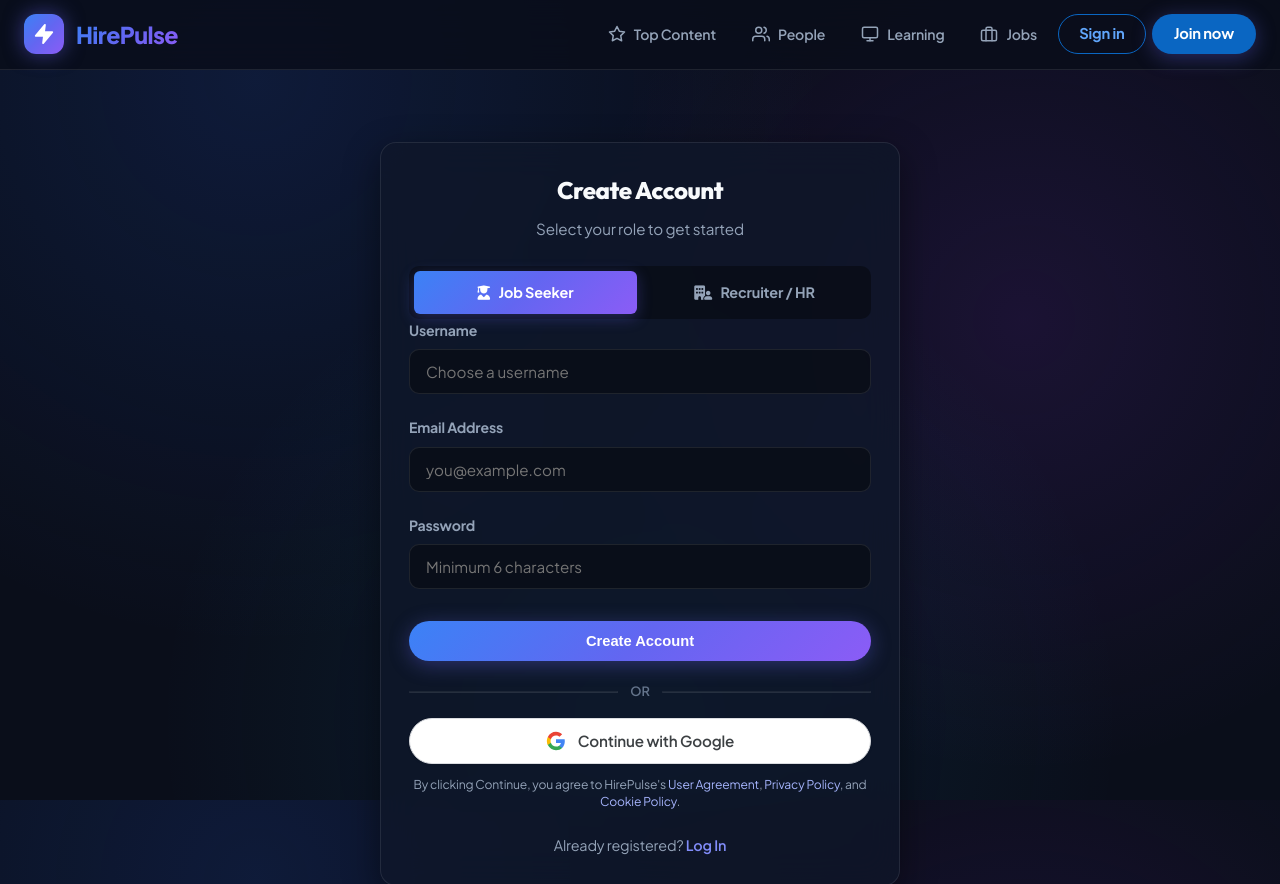
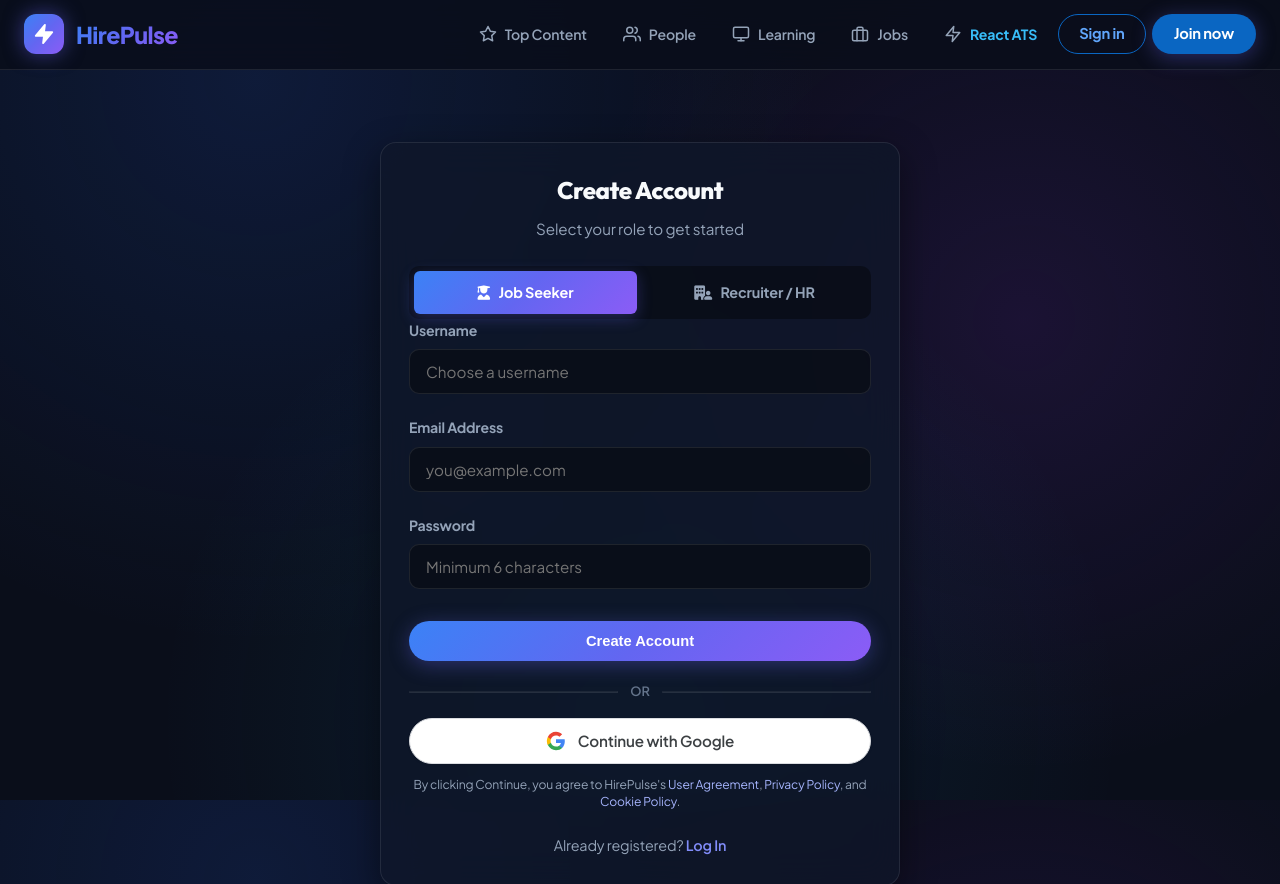
Before and after one commit to Nivedreddy6/Flask, a Flask app: page /register in a window 1280 px wide. Shown: the top 884 px of the page. Run offline with Flask 3, Linux system fonts and the light colour scheme.

Commit message:
Set Flask HirePulse web application as primary root site with React ATS at /react

```diff
--- a/backend/app.py
+++ b/backend/app.py
@@ -147,9 +147,10 @@
         return send_from_directory(assets_dir, filename)
     abort(404)
 
-@app.route('/index.html')
-def serve_index_html():
-    if os.path.exists(os.path.join(FRONTEND_DIST, 'index.html')):
+@app.route('/react', defaults={'path': ''})
+@app.route('/react/<path:path>')
+def serve_react_spa(path):
+    if FRONTEND_DIST and os.path.exists(os.path.join(FRONTEND_DIST, 'index.html')):
         return send_from_directory(FRONTEND_DIST, 'index.html')
     return redirect(url_for('index'))
 
@@ -159,16 +160,8 @@
 
 @app.route('/')
 def index():
-    if os.path.exists(os.path.join(FRONTEND_DIST, 'index.html')):
-        return send_from_directory(FRONTEND_DIST, 'index.html')
     recent_jobs = JobPosting.query.filter_by(status='Active').order_by(JobPosting.created_at.desc()).limit(6).all()
     return render_template('index.html', recent_jobs=recent_jobs)
-
-@app.route('/applications')
-def spa_applications():
-    if os.path.exists(os.path.join(FRONTEND_DIST, 'index.html')):
-        return send_from_directory(FRONTEND_DIST, 'index.html')
-    return redirect(url_for('index'))
 
 
 @app.route('/register', methods=['GET', 'POST'])
--- a/backend/templates/base.html
+++ b/backend/templates/base.html
@@ -120,6 +120,13 @@
                             </li>
                         {% endif %}
 
+                        <li>
+                            <a href="{{ url_for('serve_react_spa') }}" class="nav-item" style="color: #38BDF8; font-weight: 700;">
+                                <svg class="nav-svg" width="18" height="18" viewBox="0 0 24 24" fill="none" stroke="currentColor" stroke-width="2" stroke-linecap="round" stroke-linejoin="round"><polygon points="13 2 3 14 12 14 11 22 21 10 12 10 13 2"></polygon></svg>
+                                <span>React ATS</span>
+                            </a>
+                        </li>
+
                         <!-- Notification Alert Badge -->
                         <li>
                             <a href="{{ url_for('notifications') }}" class="nav-item {% if request.endpoint == 'notifications' %}active{% endif %}" style="position: relative;">
@@ -170,6 +177,12 @@
                             </a>
                         </li>
                         <li>
+                            <a href="{{ url_for('serve_react_spa') }}" class="nav-item" style="color: #38BDF8; font-weight: 700;">
+                                <svg class="nav-svg" width="18" height="18" viewBox="0 0 24 24" fill="none" stroke="currentColor" stroke-width="2" stroke-linecap="round" stroke-linejoin="round"><polygon points="13 2 3 14 12 14 11 22 21 10 12 10 13 2"></polygon></svg>
+                                <span>React ATS</span>
+                            </a>
+                        </li>
+                        <li>
                             <a href="{{ url_for('login') }}" class="btn btn-outline" style="border: 1.5px solid #0A66C2; color: #60A5FA; border-radius: 24px; padding: 7px 20px; font-weight: 700; text-decoration: none;">
                                 Sign in
                             </a>
--- a/frontend/src/components/Navbar.jsx
+++ b/frontend/src/components/Navbar.jsx
@@ -35,6 +35,10 @@
         </ul>
 
         <div style={{ display: 'flex', alignItems: 'center', gap: 10 }}>
+          <a href="/" className="btn btn-outline btn-sm" style={{ padding: '6px 14px', fontSize: 12, textDecoration: 'none', color: '#60A5FA', borderColor: 'rgba(96, 165, 250, 0.4)' }}>
+            ← Main Portal
+          </a>
+
           <div style={{
             background: 'rgba(16, 185, 129, 0.12)', border: '1px solid rgba(16, 185, 129, 0.3)',
             color: '#34d399', padding: '4px 10px', borderRadius: 16, fontSize: 11.5, fontWeight: 800,
```
Also changed, not shown: vercel.json, 1 other file.
